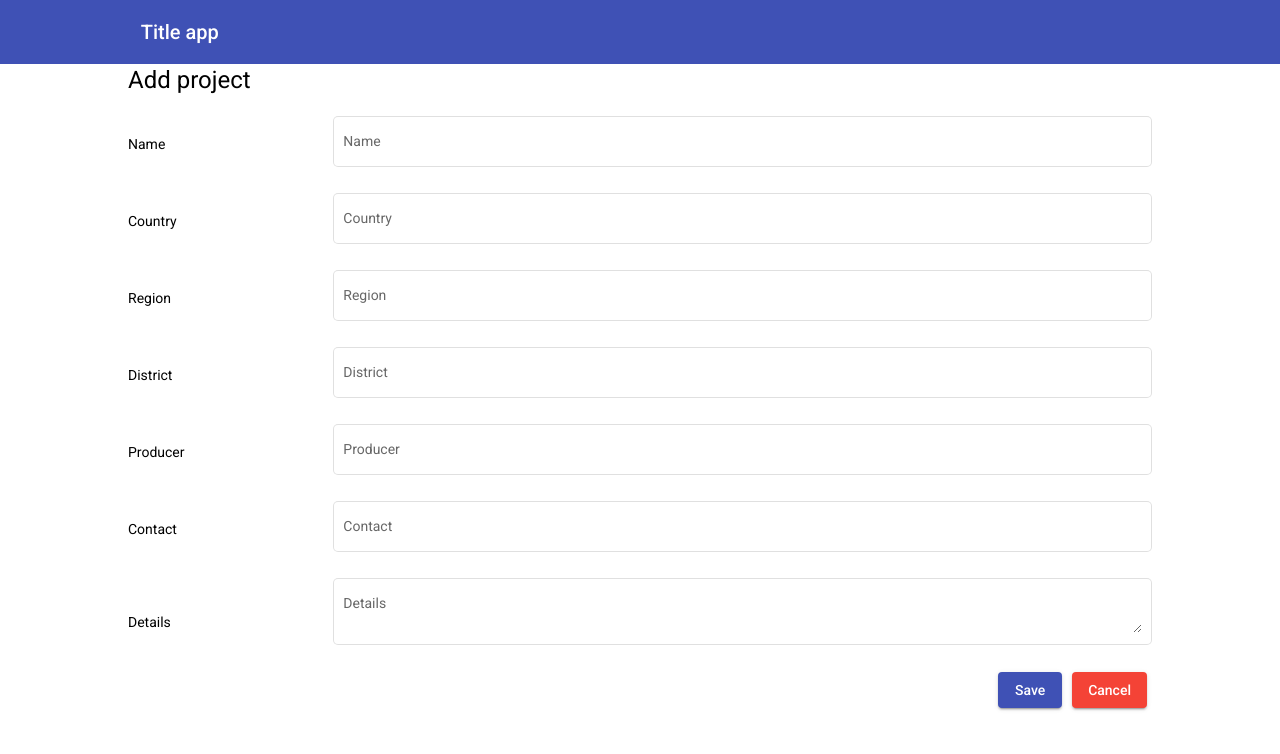
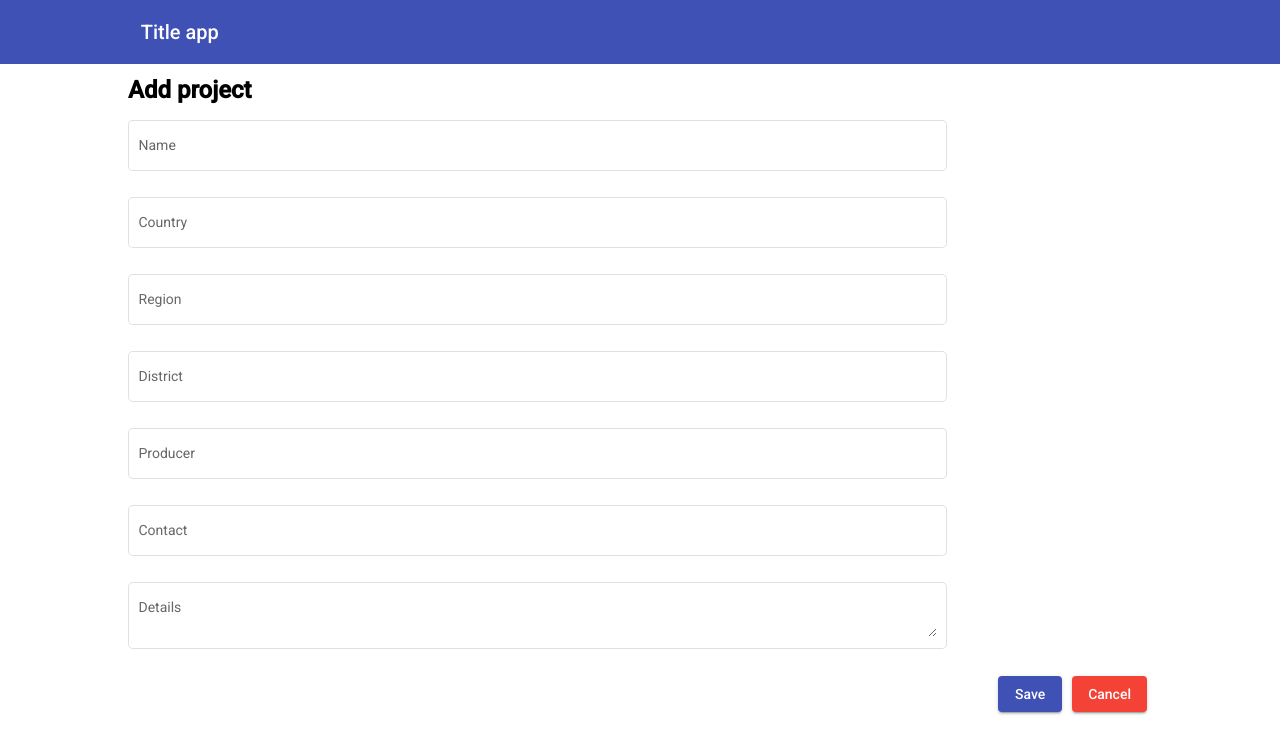
Before and after one commit to nikita-taranenko-nta/HITW-2022, an Angular app in the folder frontend/audit/: page /create/1 in a window 1280 px wide. Shown: the top 754 px of the page. Built offline with nearby package versions, Linux system fonts and the light colour scheme.

Commit message:
removing labels

```diff
--- a/frontend/audit/src/app/pages/create-project-form/create-project-form.component.html
+++ b/frontend/audit/src/app/pages/create-project-form/create-project-form.component.html
@@ -2,49 +2,42 @@
 <h1>Add project</h1>
 <form action="" [formGroup]="projectInfoForm" class="form">
     <div>
-        <label for="name"> Name</label>
         <mat-form-field appearance="outline">
             <mat-label>Name</mat-label>
             <input matInput placeholder="name" formControlName="name">
         </mat-form-field>
     </div>
     <div>
-        <label for="country"> Country</label>
         <mat-form-field appearance="outline">
             <mat-label>Country</mat-label>
             <input matInput placeholder="country" formControlName="country">
         </mat-form-field>
     </div>
     <div>
-        <label for="region"> Region</label>
         <mat-form-field appearance="outline">
             <mat-label>Region</mat-label>
             <input matInput placeholder="region" formControlName="region">
         </mat-form-field>
     </div>
     <div>
-        <label for="district"> District</label>
         <mat-form-field appearance="outline">
             <mat-label>District</mat-label>
             <input matInput placeholder="district" formControlName="district">
         </mat-form-field>
     </div>
     <div>
-        <label for="producer"> Producer</label>
         <mat-form-field appearance="outline">
             <mat-label>Producer</mat-label>
             <input matInput placeholder="producer" formControlName="producer">
         </mat-form-field>
     </div>
     <div>
-        <label for="contact"> Contact</label>
         <mat-form-field appearance="outline">
             <mat-label>Contact</mat-label>
             <input matInput placeholder="contact" formControlName="contact">
         </mat-form-field>
     </div>
     <div>
-        <label for="details"> Details</label>
         <mat-form-field appearance="outline">
             <mat-label>Details</mat-label>
             <textarea matInput formControlName="details"></textarea>
--- a/frontend/audit/src/app/pages/create-project-form/create-project-form.component.scss
+++ b/frontend/audit/src/app/pages/create-project-form/create-project-form.component.scss
@@ -1,3 +1,7 @@
+h1{
+    margin:  10px 0 10px 0;
+    font-weight: bold;
+}
 .form{
     display: flex;
     flex-direction: column;
--- a/frontend/audit/src/app/pages/create-project-form/create-project-form.component.ts
+++ b/frontend/audit/src/app/pages/create-project-form/create-project-form.component.ts
@@ -33,8 +33,9 @@ export class CreateProjectFormComponent implements OnInit {
   }
   save() {
     console.log(this.projectInfoForm);
+    this.router.navigate(['']);
   }
   cancel(){
-    this.router.navigate([''])
+    this.router.navigate(['']);
   }
 }
```
